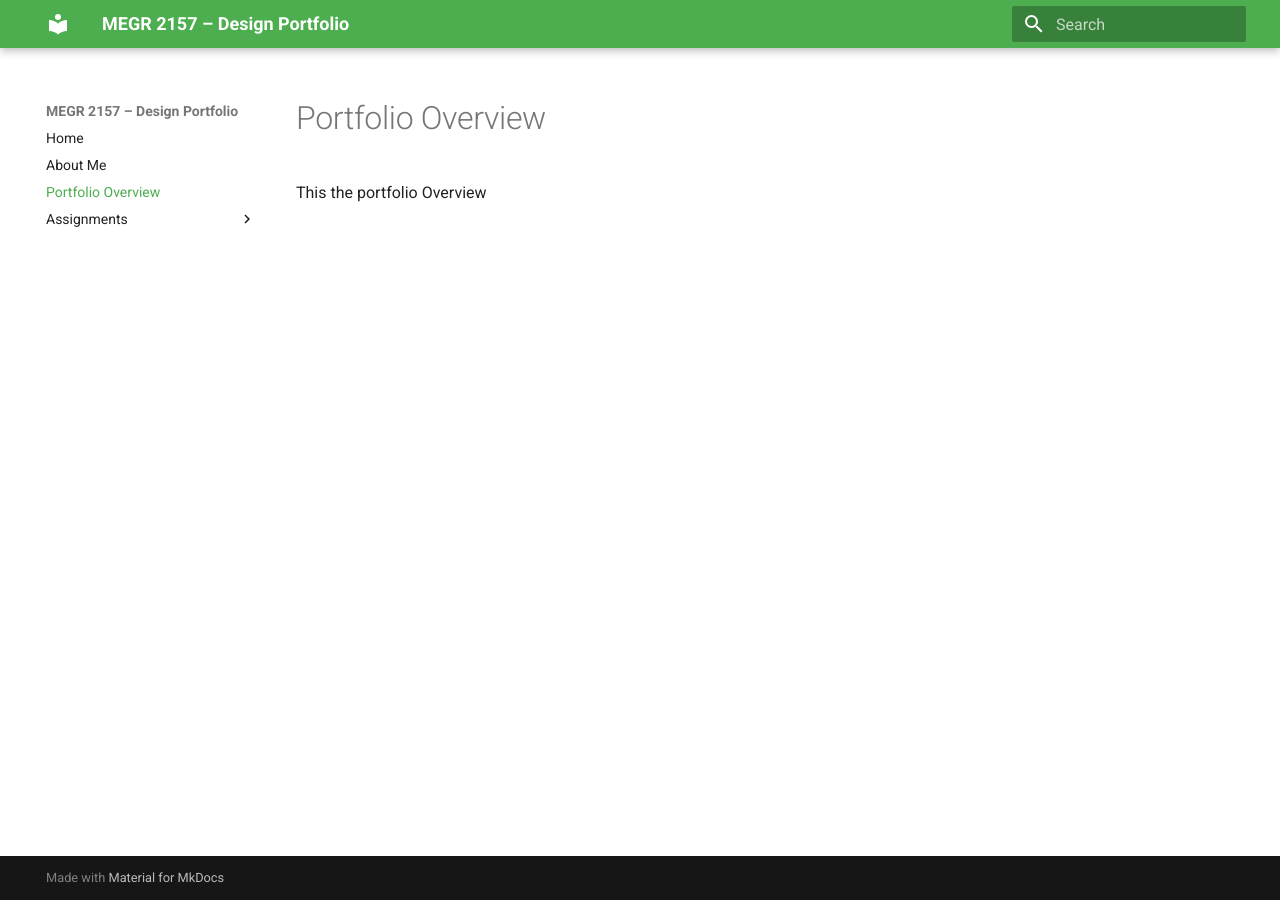
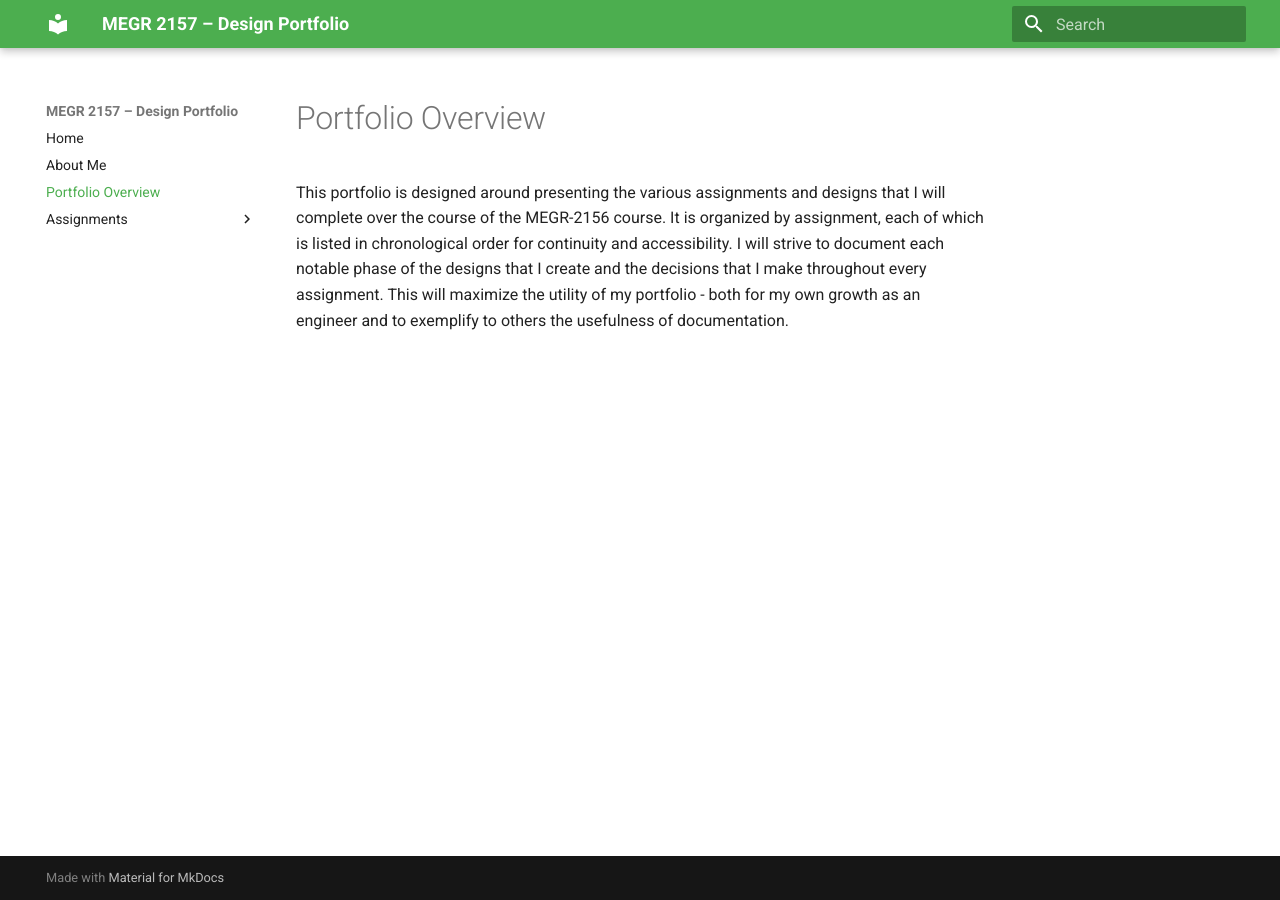
Before and after one commit to Mlikhtenbaum/-megr-2157-design-portfolio, an MkDocs documentation site: the page built from docs/portfolio-overview.md, in a window 1280 px wide. Built offline with MkDocs 1.6.1 and Material for MkDocs 9.7.7, drawn with Linux system fonts in a browser that asks for light colours.

Commit message:
Revise portfolio overview description
Expanded the description of the portfolio overview to clarify its purpose and organization.

```diff
--- a/docs/portfolio-overview.md
+++ b/docs/portfolio-overview.md
@@ -1,3 +1,3 @@
 # Portfolio Overview
 
-This the portfolio Overview
+This portfolio is designed around presenting the various assignments and designs that I will complete over the course of the MEGR-2156 course. It is organized by assignment, each of which is listed in chronological order for continuity and accessibility. I will strive to document each notable phase of the designs that I create and the decisions that I make throughout every assignment. This will maximize the utility of my portfolio - both for my own growth as an engineer and to exemplify to others the usefulness of documentation.
```
